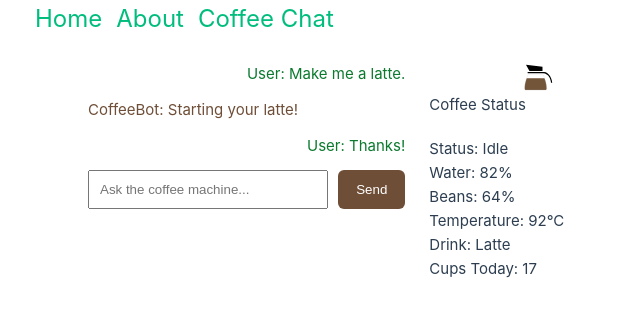
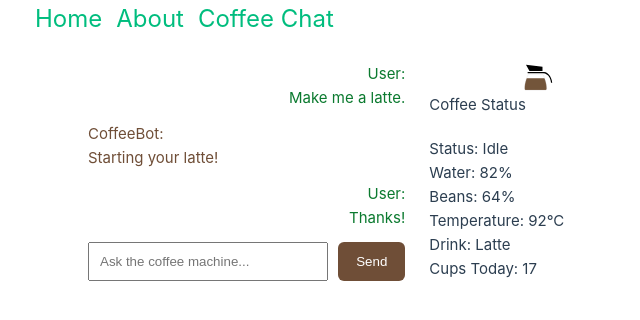
Before and after one commit to vmw1902/coffee-chat, a Vue app in the folder src/modules/webapp/: page /chat in a window 1280 px wide. Shown: the top 320 px of the page, without its empty margins (0-640 px from the left). Built offline with nearby package versions, Linux system fonts and the light colour scheme; the HTML template or start-up script is replaced by a standard one.

Commit message:
Update src/modules/webapp/src/pages/coffee/components/CoffeeChat.vue
Co-authored-by: Vic <vicmwestern@gmail.com>

```diff
--- a/src/modules/webapp/src/pages/coffee/components/CoffeeChat.vue
+++ b/src/modules/webapp/src/pages/coffee/components/CoffeeChat.vue
@@ -3,7 +3,7 @@
     <div>
       <div v-for="message in messages" :key="message.id" :class="message.sender">
         <strong>{{ message.sender }}:</strong>
-        {{ message.text }}
+        <p>{{ message.text }}</p>
       </div>
     </div>
 
```
